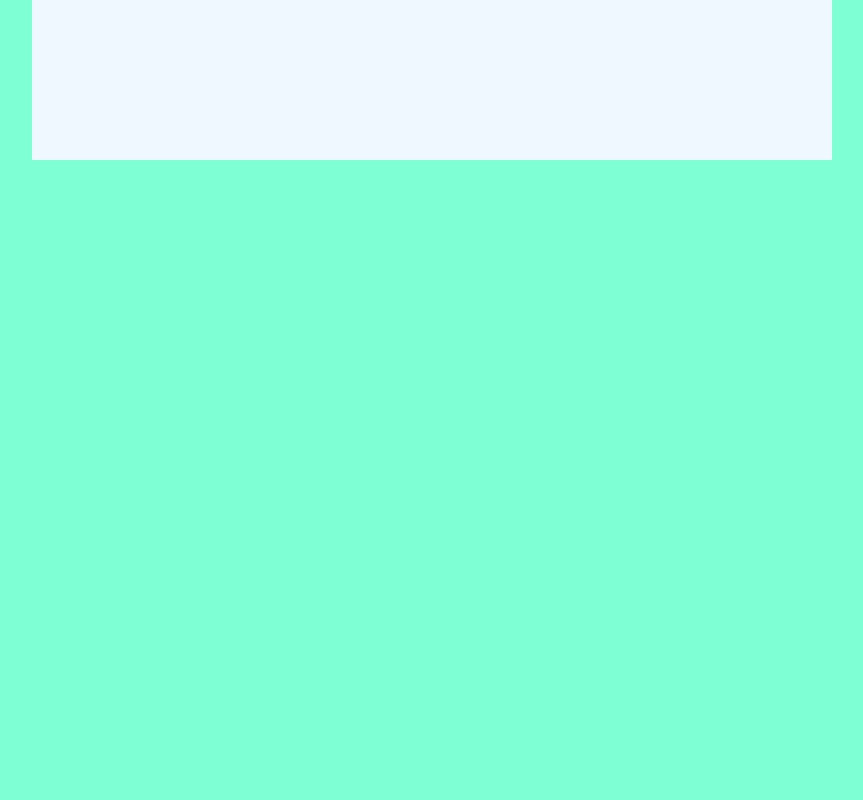
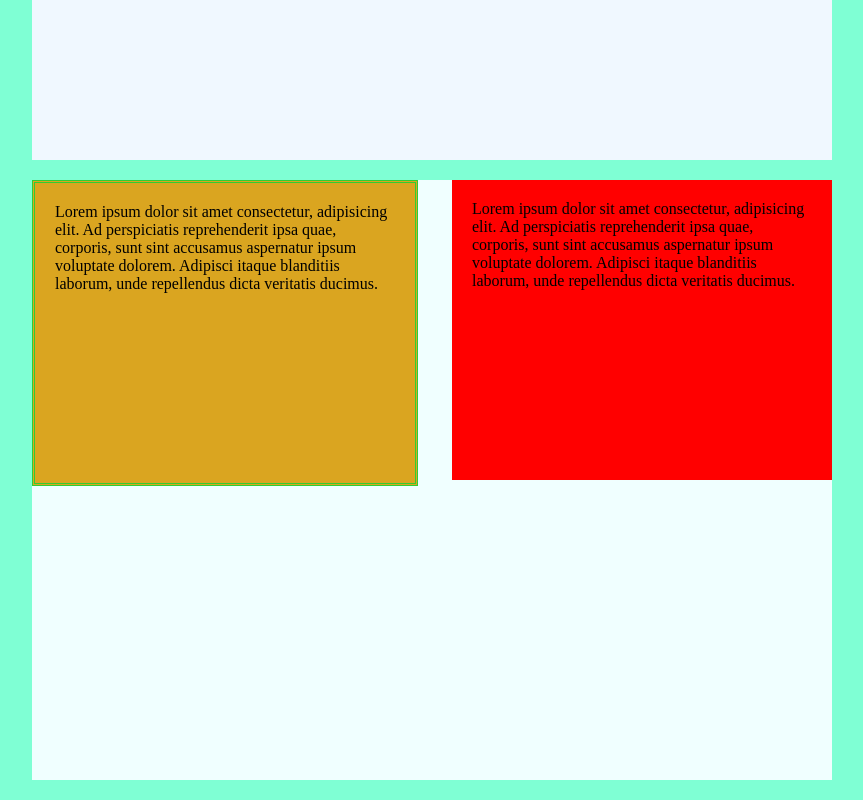
Before and after one commit to CGB145/Schule-HTML-CSS, a plain HTML site: page day-5/HTML/02-boxVerteilung.html in a window 1280 px wide. Shown: the part 440-1240 px from the top of the page, without its empty margins (208-1071 px from the left). Before the commit the page ends 800 px from the top, so only its background shows below. Drawn offline with Linux system fonts and the light colour scheme.

Commit message:
floattttt

```diff
--- a/day-5/CSS/02-boxVerteilung.css
+++ b/day-5/CSS/02-boxVerteilung.css
@@ -30,3 +30,36 @@ section{
     background-color: chartreuse;
 
 }
+
+div{
+
+    width: 800px;
+    height: 600px;
+    background-color: azure;
+    margin: 20px auto;
+
+}
+
+.box3{
+
+    width: 340px;
+    height: 260px;
+    background-color: goldenrod;
+    float: left;
+    margin-right: 20px;
+    padding: 20px;
+    border: 3px double limegreen;
+
+}
+
+
+.box4{
+
+    width: 340px;
+    height: 260px;
+    background-color: red;
+    float: right;
+    padding: 20px;
+
+
+}
--- a/day-5/HTML/02-boxVerteilung.html
+++ b/day-5/HTML/02-boxVerteilung.html
@@ -24,7 +24,26 @@
         </article>
 
     </section>
+    <div>
 
+        <article class="box3">
+
+            Lorem ipsum dolor sit amet consectetur, adipisicing elit.
+            Ad perspiciatis reprehenderit ipsa quae, corporis, sunt sint accusamus aspernatur ipsum voluptate dolorem.
+            Adipisci itaque blanditiis laborum, unde repellendus dicta veritatis ducimus.
+
+        </article>
+
+        <article class="box4">
+
+            Lorem ipsum dolor sit amet consectetur, adipisicing elit.
+            Ad perspiciatis reprehenderit ipsa quae, corporis, sunt sint accusamus aspernatur ipsum voluptate dolorem.
+            Adipisci itaque blanditiis laborum, unde repellendus dicta veritatis ducimus.
+
+        </article>
+
+
+    </div>
 
 </body>
 </html>
```
Also changed, not shown: 1 other file.
